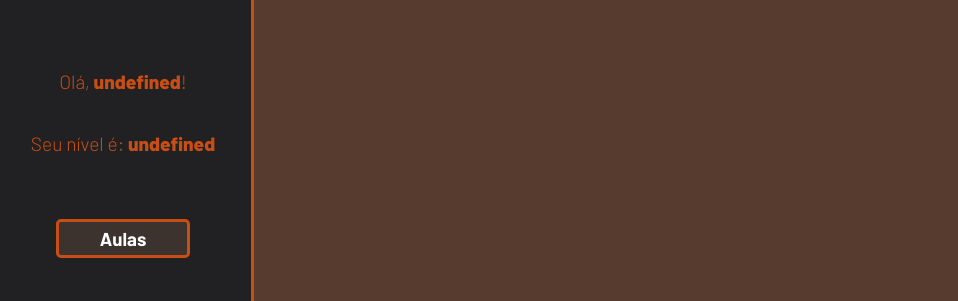
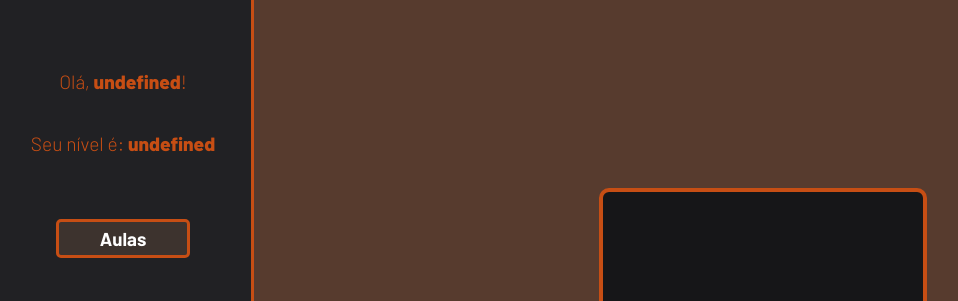
Before and after one commit to LucasMatos005/Guitar-Play, a website: page public/dashboard/dashboard.html in a window 1280 px wide. Shown: the part 121-422 px from the top of the page, without its empty margins (5-963 px from the left). Drawn offline with nearby package versions, Linux system fonts and the light colour scheme; no server answers.

Commit message:
primeiro chart pronto

```diff
--- a/public/css/dashboards.css
+++ b/public/css/dashboards.css
@@ -184,6 +184,23 @@ body {
   flex-direction: column;
   align-items: center;
   background-color: rgb(27, 24, 24);
+}
+
+.boxGrafico {
+  width: 100vw;
+  height: 100vh;
+  margin-left: 20vw;
+  display: flex;
+  align-items: center;
+  justify-content: center;
+  background-color: #573b2e;
+}
+
+.dashGrafico {
+  border-radius: 10px;
+  border: 4px solid #C74E14;
+  padding: 1%;
+  background-color: #161618;
 }
 
 .area-parametros-alerta {
--- a/public/css/estilo.css
+++ b/public/css/estilo.css
@@ -14,19 +14,6 @@ body {
   --tamanho-simulador: calc(100vh - var(--tamanho-header) - var(--tamanho-footer) - 2px);
   --tamanho-login: calc(100vh - var(--tamanho-header) - var(--tamanho-footer) - 2px);
   --tamanho-footer: 65px;
-}
-
-/* dash */
-.chart{
-  display: flex;
-  width: 10px;
-  height: 10px;
-}
-
-#graphycs {
-  display: flex;
-  width: 10px;
-  height: 10px;
 }
 
 .container {
--- a/public/dashboard/dashboard.html
+++ b/public/dashboard/dashboard.html
@@ -75,8 +75,10 @@
 
         </div>
 
-        <div class="dash">
-            <canvas id="graphycs" class="chart" ></canvas>
+        <div class="boxGrafico">
+            <div class="dashGrafico">
+                <canvas id="graphycs" class="chart" ></canvas>
+            </div>
         </div>
     </div>
 
@@ -93,8 +95,8 @@
     fetch("../graficos/listar", { cache: 'no-store' }).then(function(resposta){
         resposta.json().then(function(respostajson){
             var grafico = document.getElementById("graphycs").getContext("2d");
-            grafico.canvas.parentNode.style.width = '200px';
-            grafico.canvas.parentNode.style.height = '200px';
+            grafico.canvas.parentNode.style.width = '400px';
+            grafico.canvas.parentNode.style.height = '400px';
             new Chart (
                 grafico, {
                     type: "pie",
@@ -106,8 +108,21 @@
                                 respostajson.qtdIntermediario,
                                 respostajson.qtdAvancado
                             ],
-                            backgroundColor: ["#c74e14", "#FFDE59", "#3D332E"]
+                            backgroundColor: ["#c74e14", "#883001", "#3D332E"]
                         }]
+                    },
+                    options: {
+                        plugins: {
+                            legend: {
+                                labels: {
+                                    color: '#FFF',
+                                    font: {
+                                        size: '20px',
+                                        weight: 'bold',
+                                    }
+                                },
+                            }
+                        }
                     }
                 }
             )
```
